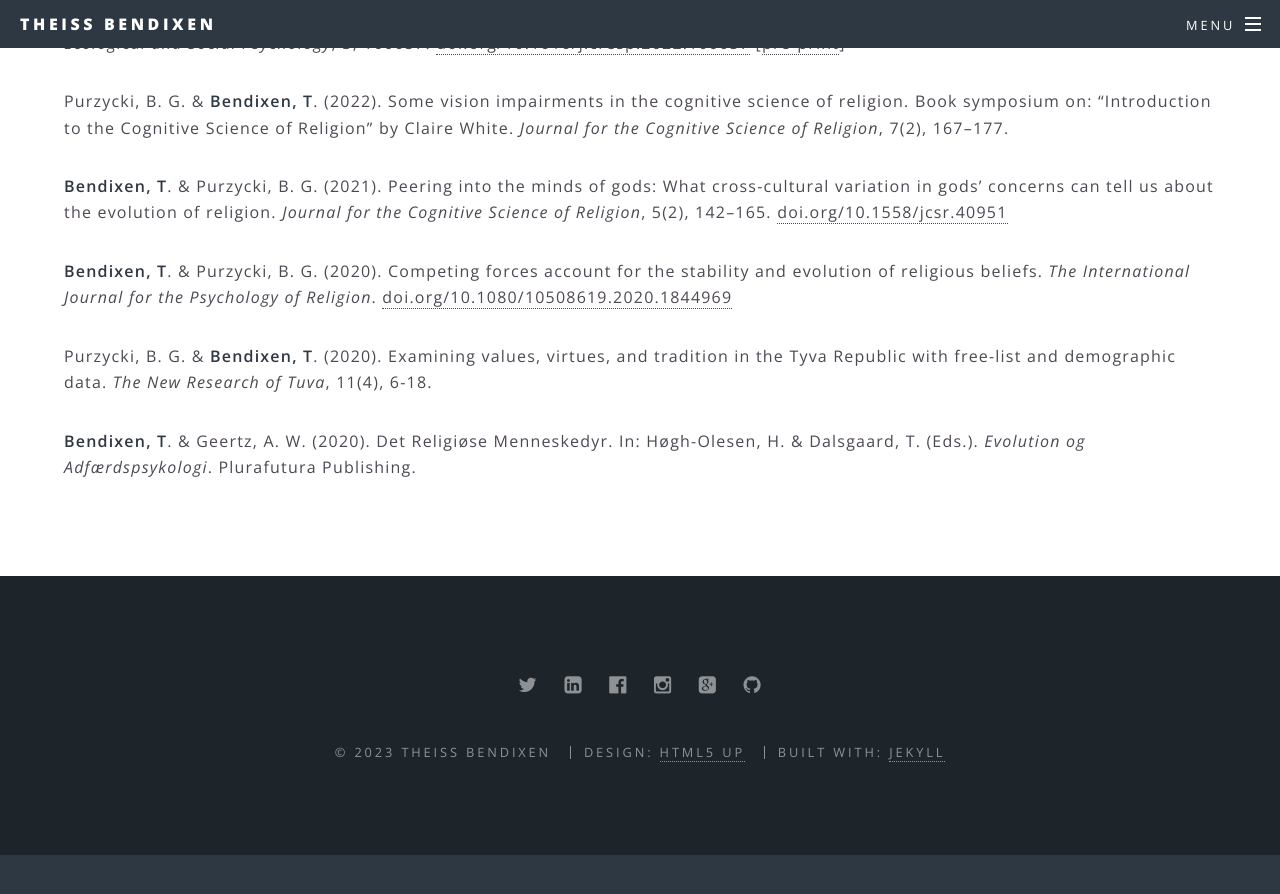
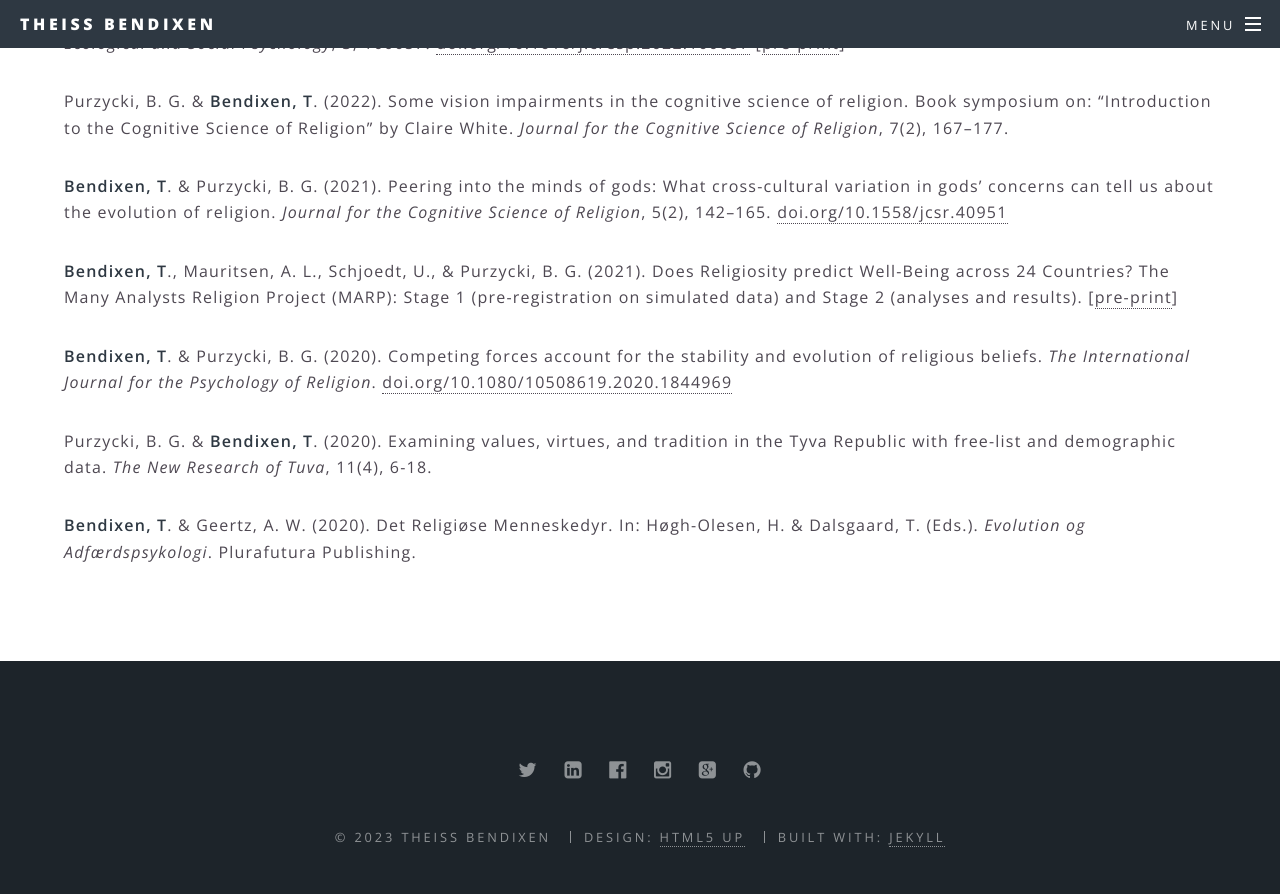
Before and after one commit to tbendixen/tbendixen.github.io, a Jekyll site: the page built from forskning.html, in a window 1280 px wide and 900 px high, scrolled down 4038 px. Shown: the top 894 px of the window. Built offline with Jekyll 4.4.1, drawn with Linux system fonts in a browser that asks for light colours; before the commit the page ends 4893 px from its top, so only the background shows below that; some of the changed text lies outside the part shown.

Commit message:
Update forskning.html

```diff
--- a/forskning.html
+++ b/forskning.html
@@ -105,6 +105,8 @@ title: Forskning
 				<p>Purzycki, B. G. & <b>Bendixen, T</b>. (2022). Some vision impairments in the cognitive science of religion. Book symposium on: “Introduction to the Cognitive Science of Religion” by Claire White. <i>Journal for the Cognitive Science of Religion</i>, 7(2), 167–177.</p>
 				<p><b>Bendixen, T</b>. & Purzycki, B. G. (2021). Peering into the minds of gods: What cross-cultural variation in gods’ concerns can tell us about the evolution of religion. <i>Journal for the Cognitive Science of Religion</i>, 5(2), 142–165.
 					<a href="https://doi.org/10.1558/jcsr.40951">doi.org/10.1558/jcsr.40951</a></p>
+				<p><b>Bendixen, T</b>., Mauritsen, A. L., Schjoedt, U., & Purzycki, B. G. (2021). Does Religiosity predict Well-Being across 24 Countries? The Many Analysts Religion Project (MARP): Stage 1 (pre-registration on simulated data) and Stage 2 (analyses and results).
+					[<a href="https://osf.io/kujg3/">pre-print</a>]</p>
 				<p><b>Bendixen, T</b>. & Purzycki, B. G. (2020). Competing forces account for the stability and evolution of religious beliefs. <i>The International Journal for the Psychology of Religion</i>.
 					<a href="https://doi.org/10.1080/10508619.2020.1844969">doi.org/10.1080/10508619.2020.1844969</a></p>
 				<p>Purzycki, B. G. & <b>Bendixen, T</b>. (2020). Examining values, virtues, and tradition in the Tyva Republic with free-list and demographic data. <i>The New Research of Tuva</i>, 11(4), 6-18.
```
Also changed, not shown: other parts of forskning.html (+1 -1 lines).
